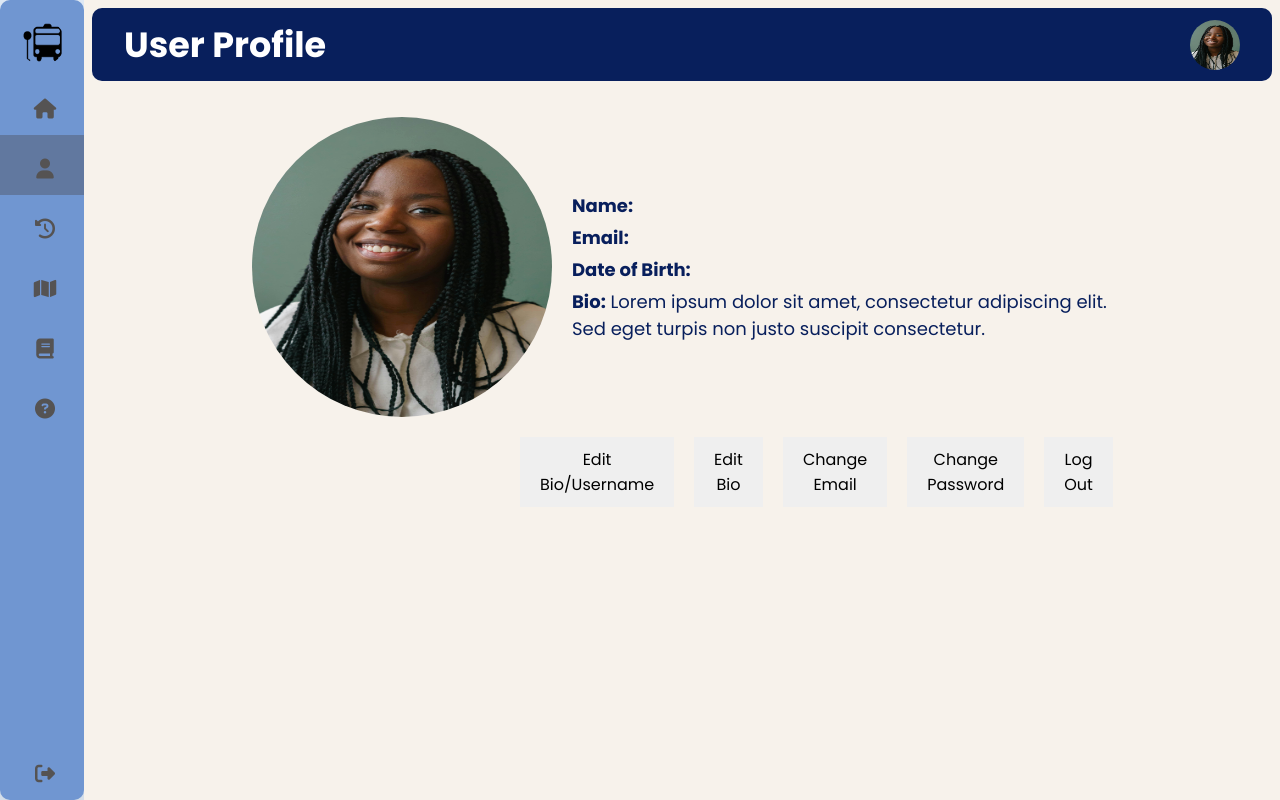
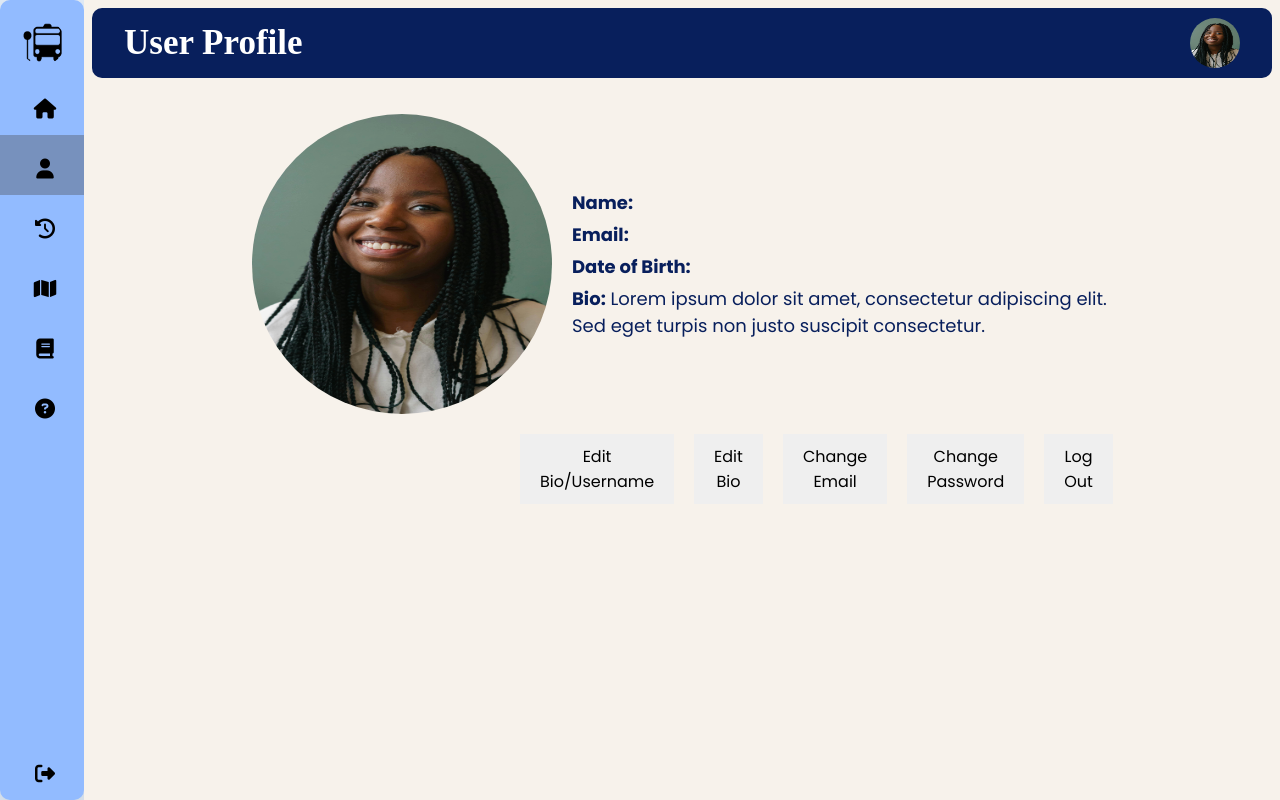
Before and after one commit to akwelemc/WebTechies, a PHP site: page /view/Profile.php in a window 1280 px wide. Run offline with PHP 8.4, Linux system fonts and the light colour scheme; the visitor is signed in with stand-in values (Sample User, id 1); data comes from the database, SQL or seed files in the repository; data that the repository does not hold is empty; some libraries are stand-ins or nearby versions.

Commit message:
trial 2 color profile css

```diff
--- a/css/Profile.css
+++ b/css/Profile.css
@@ -55,7 +55,7 @@
   bottom: 0;
   height: 100vh;
   left: 0;
-  background: #7096d1;
+  background: #92bbff;
   width: 90px;
   overflow: hidden;
   box-shadow: 0 20px 35px rgba(0, 0, 0, 0.1);
@@ -85,7 +85,7 @@
 
 a{
   position: relative;
-  color: rgb(85, 83, 83);
+  color: black;
   font-size: 14px;
   display: table;
   width: 280px;
@@ -147,6 +147,7 @@
 h2{
   font-size: 35px;
   color: white;
+  font-family: 'Bookman Old Style';
 
 }
 .search-box{
```
